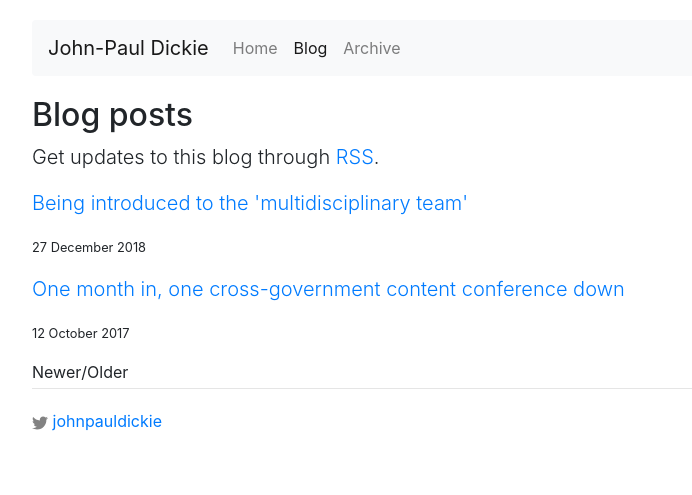
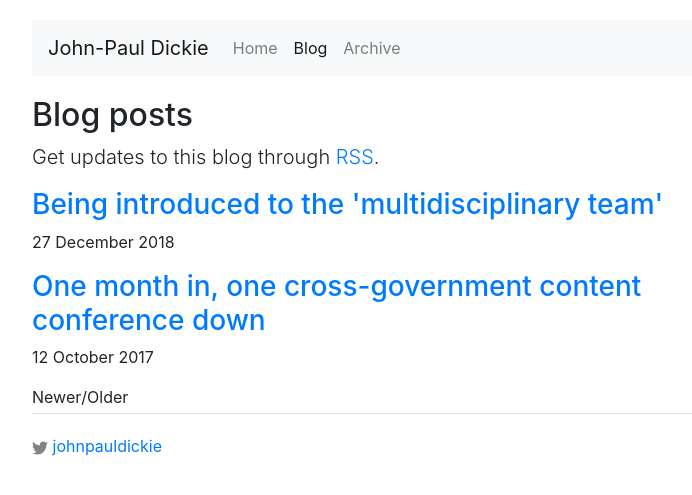
Before and after one commit to johnpauldickie/johnpauldickie.github.io, a Jekyll site: the page built from blog/index.html, in a window 1280 px wide. Shown: the top 495 px of the page, without its empty margins (53-745 px from the left). Built offline with Jekyll 4.4.1, drawn with Linux system fonts in a browser that asks for light colours; the list of posts is cut into pages by our own code.

Commit message:
Post title improvements

```diff
--- a/blog/index.html
+++ b/blog/index.html
@@ -8,9 +8,9 @@ title: Blog
 <ul class="list-unstyled">
    <article class="post" itemscope itemtype="http://schema.org/BlogPosting">
      <header class="post-header">
-       <p class="lead" itemprop="name headline"><a href="{{ page.url }}">{{ page.title | escape }}</a></h3>
+       <h3 itemprop="name headline"><a href="{{ page.url }}">{{ page.title | escape }}</a></h3>
      </header>
-     <p> <small><time class="date" datetime="{{ page.date | date_to_long_string }}">{{ page.date | date_to_long_string }}</time></small></p>
+     <p><time class="date" datetime="{{ page.date | date_to_long_string }}">{{ page.date | date_to_long_string }}</time></p>
    </article>
    </ul>
  {% endfor %}
```
